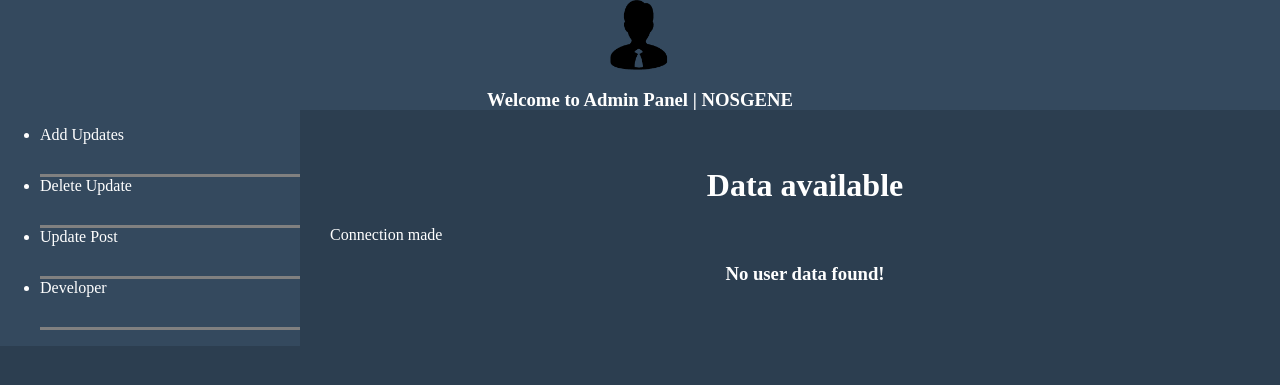
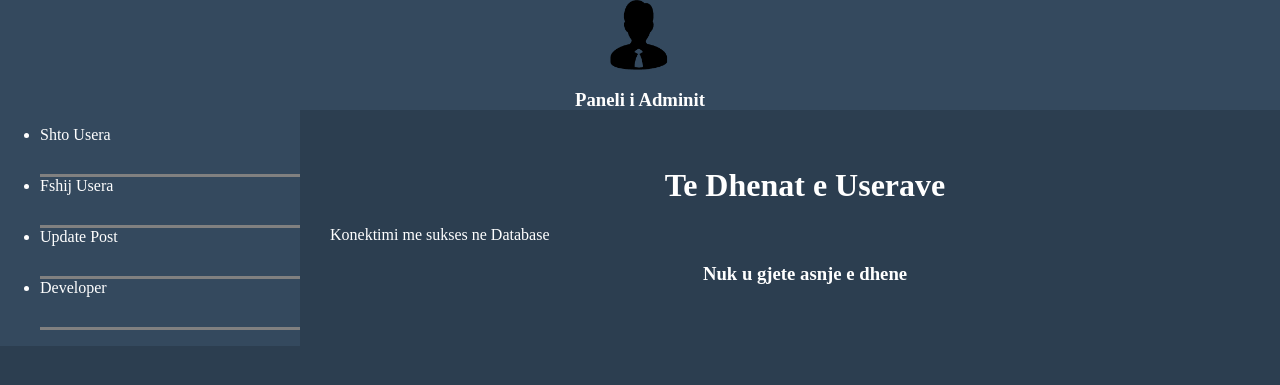
Before and after one commit to fisnikshatri/fisnik_projektiFinal, a PHP site: page /register/roles/paneli/administratori.php in a window 1280 px wide. Shown: the top 385 px of the page. Run offline with PHP 8.4, Linux system fonts and the light colour scheme; data that the repository does not hold is empty.

Commit message:
ndryshime

```diff
--- a/projekti/register/roles/paneli/administratori.php
+++ b/projekti/register/roles/paneli/administratori.php
@@ -1,6 +1,6 @@
 <html>
 <head>
-<title>Admin Panel - Nosgene </title>
+<title>Paneli i Adminit </title>
 <link rel="stylesheet" type="text/css" href="styles/style_admin.css">
 </head>
 
@@ -11,13 +11,13 @@
 
 <div id="header">
 <center><img src="../foto/adminLogo.png">
-<h3> Welcome to Admin Panel | NOSGENE </h3></center>
+<h3> Paneli i Adminit </h3></center>
 </div>
 
 <div id="sidemenu">
  <ul>
-    <li><a href="add.php" target="_blank"> Add Updates </a></li>
-	<li><a href="delete.php" target="_blank"> Delete Update </a></li>
+    <li><a href="add.php" target="_blank"> Shto Usera </a></li>
+	<li><a href="delete.php" target="_blank"> Fshij Usera </a></li>
 	<li><a href="update.php" target="_blank"> Update Post </a></li>
 	<li><a href="nosgene.php" target="_blank"> Developer </a></li>
  </ul>
@@ -26,7 +26,7 @@
 <div id="data">
 <br><br>
 
-<center><h1>Data available</h1></center>
+<center><h1>Te Dhenat e Userave</h1></center>
 <?php
     include 'connection.php';
 
@@ -39,10 +39,10 @@
 if (mysqli_num_rows($result) > 0) {
 
     while($row = mysqli_fetch_assoc($result)) {
-    echo "<h4>ID: </h4>" . $row["id"]. "<br>" . "  Name: " . $row["username"].  " <br> " .  "Usertype: " . $row["user_type"] .  "<br>" . "Password: " . $row["password"]. "<br><br><br>";
+    echo "<h4>ID: </h4>" . $row["id"]. "<br>" . "  Username: " . $row["username"].  " <br> " .  "Usertype: " . $row["user_type"] .  "<br>" . "Password: " . $row["password"]. "<br><br><br>";
 	 }
 } else {
-    echo "<h3><center>No user data found!<center></h3>";
+    echo "<h3><center>Nuk u gjete asnje e dhene<center></h3>";
 }
 ?>
 </div>
--- a/projekti/register/roles/paneli/connection.php
+++ b/projekti/register/roles/paneli/connection.php
@@ -10,18 +10,14 @@
 	// Check connection
 
 	if($conn->connect_error){
-		echo "Connection was failed";
+		echo "Konektimi Deshtoi!";
 	}
 
 	// Remove this else code once database is connected otherwise everypage connected to database will show connection made on top.
 
 	else{
 
-		echo "Connection made";
+		echo "Konektimi me sukses ne Database";
 
 	}
 ?>
-
-<!--
-      ENCODED BY RAMEEZ SAFDAR / For more web and other programmings check out my channel nosgene https://www.youtube.com/channel/UCYbUaMVWujooISm4m7NDIeg
- -->
```
Also changed, not shown: projekti/register/roles/paneli/add.php (+16 -8 lines).
